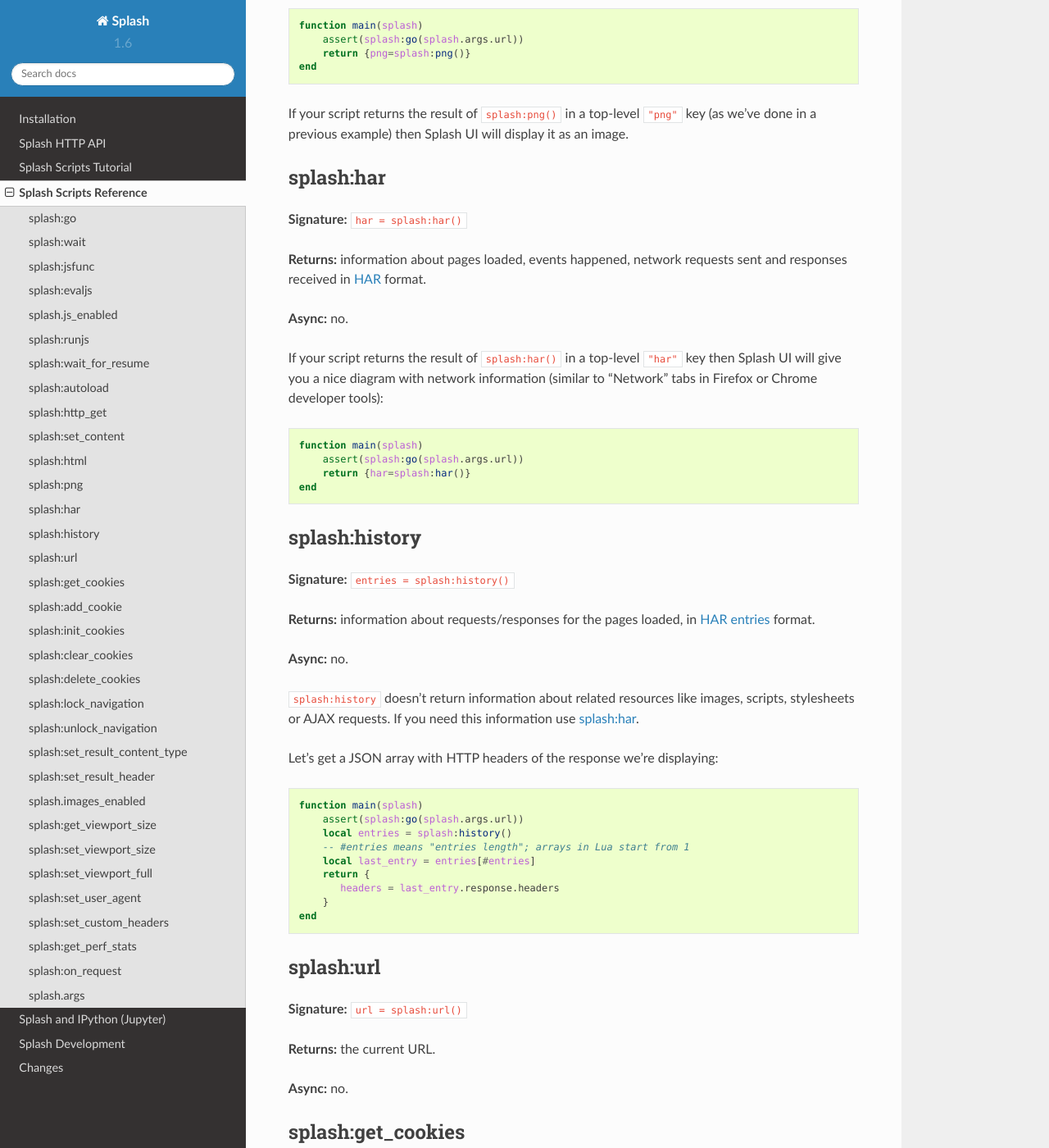
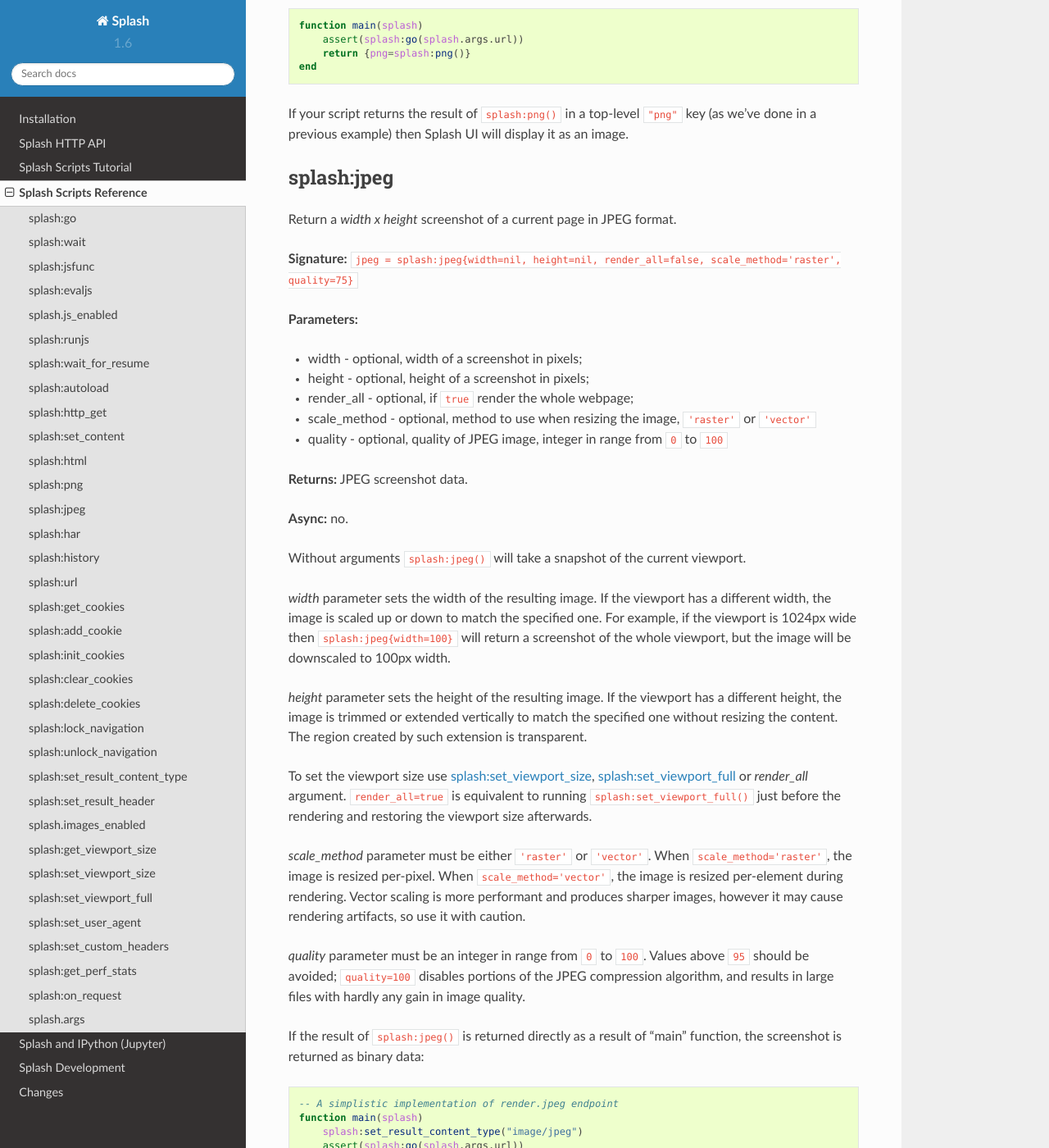
Before and after one commit to scrapinghub/splash, a Sphinx documentation site: the page built from docs/scripting-ref.rst, in a window 1280 px wide and 1400 px high, scrolled down 16963 px. Shown: the whole window at 82% size. Built offline with Sphinx 7.4.7 and the Read the Docs theme 2.0.0, drawn with Linux system fonts in a browser that asks for light colours; some of the changed text lies outside the part shown.

Commit message:
add jpeg method to the scripting reference

```diff
--- a/docs/api.rst
+++ b/docs/api.rst
@@ -240,7 +240,7 @@
 
   .. note::
 
-      ``quality`` values above 95 should be avoided;
+      ``quality`` values above ``95`` should be avoided;
       ``quality=100`` disables portions of the JPEG compression algorithm,
       and results in large files with hardly any gain in image quality.
 
--- a/docs/scripting-ref.rst
+++ b/docs/scripting-ref.rst
@@ -917,6 +917,87 @@
 ``"png"`` key (as we've done in a previous example) then Splash UI
 will display it as an image.
 
+.. _splash-jpeg:
+
+splash:jpeg
+-----------
+
+Return a `width x height` screenshot of a current page in JPEG format.
+
+**Signature:** ``jpeg = splash:jpeg{width=nil, height=nil, render_all=false, scale_method='raster', quality=75}``
+
+**Parameters:**
+
+* width - optional, width of a screenshot in pixels;
+* height - optional, height of a screenshot in pixels;
+* render_all - optional, if ``true`` render the whole webpage;
+* scale_method - optional, method to use when resizing the image, ``'raster'``
+  or ``'vector'``
+* quality - optional, quality of JPEG image, integer in range from ``0`` to ``100``
+
+**Returns:** JPEG screenshot data.
+
+**Async:** no.
+
+Without arguments ``splash:jpeg()`` will take a snapshot of the current viewport.
+
+*width* parameter sets the width of the resulting image.  If the viewport has a
+different width, the image is scaled up or down to match the specified one.
+For example, if the viewport is 1024px wide then ``splash:jpeg{width=100}`` will
+return a screenshot of the whole viewport, but the image will be downscaled to
+100px width.
+
+*height* parameter sets the height of the resulting image.  If the viewport has
+a different height, the image is trimmed or extended vertically to match the
+specified one without resizing the content.  The region created by such
+extension is transparent.
+
+To set the viewport size use :ref:`splash-set-viewport-size`,
+:ref:`splash-set-viewport-full` or *render_all* argument.  ``render_all=true``
+is equivalent to running ``splash:set_viewport_full()`` just before the
+rendering and restoring the viewport size afterwards.
+
+*scale_method* parameter must be either ``'raster'`` or ``'vector'``.  When
+``scale_method='raster'``, the image is resized per-pixel.  When
+``scale_method='vector'``, the image is resized per-element during rendering.
+Vector scaling is more performant and produces sharper images, however it may
+cause rendering artifacts, so use it with caution.
+
+*quality* parameter must be an integer in range from ``0`` to ``100``.
+Values above ``95`` should be avoided; ``quality=100`` disables portions of
+the JPEG compression algorithm, and results in large files with hardly any
+gain in image quality.
+
+If the result of ``splash:jpeg()`` is returned directly as a result of
+"main" function, the screenshot is returned as binary data:
+
+.. code-block:: lua
+
+     -- A simplistic implementation of render.jpeg endpoint
+     function main(splash)
+         splash:set_result_content_type("image/jpeg")
+         assert(splash:go(splash.args.url))
+         return splash:jpeg{
+            width=splash.args.width,
+            height=splash.args.height
+         }
+     end
+
+If the result of ``splash:jpeg()`` is returned as a table value, it is encoded
+to base64 to make it possible to embed in JSON and build a data:uri
+on a client (magic!):
+
+.. code-block:: lua
+
+     function main(splash)
+         assert(splash:go(splash.args.url))
+         return {jpeg=splash:jpeg()}
+     end
+
+If your script returns the result of ``splash:jpeg()`` in a top-level
+``"jpeg"`` key (as we've done in a previous example) then Splash UI
+will display it as an image.
+
 .. _splash-har:
 
 splash:har
```
Also changed, not shown: 1 other file.
